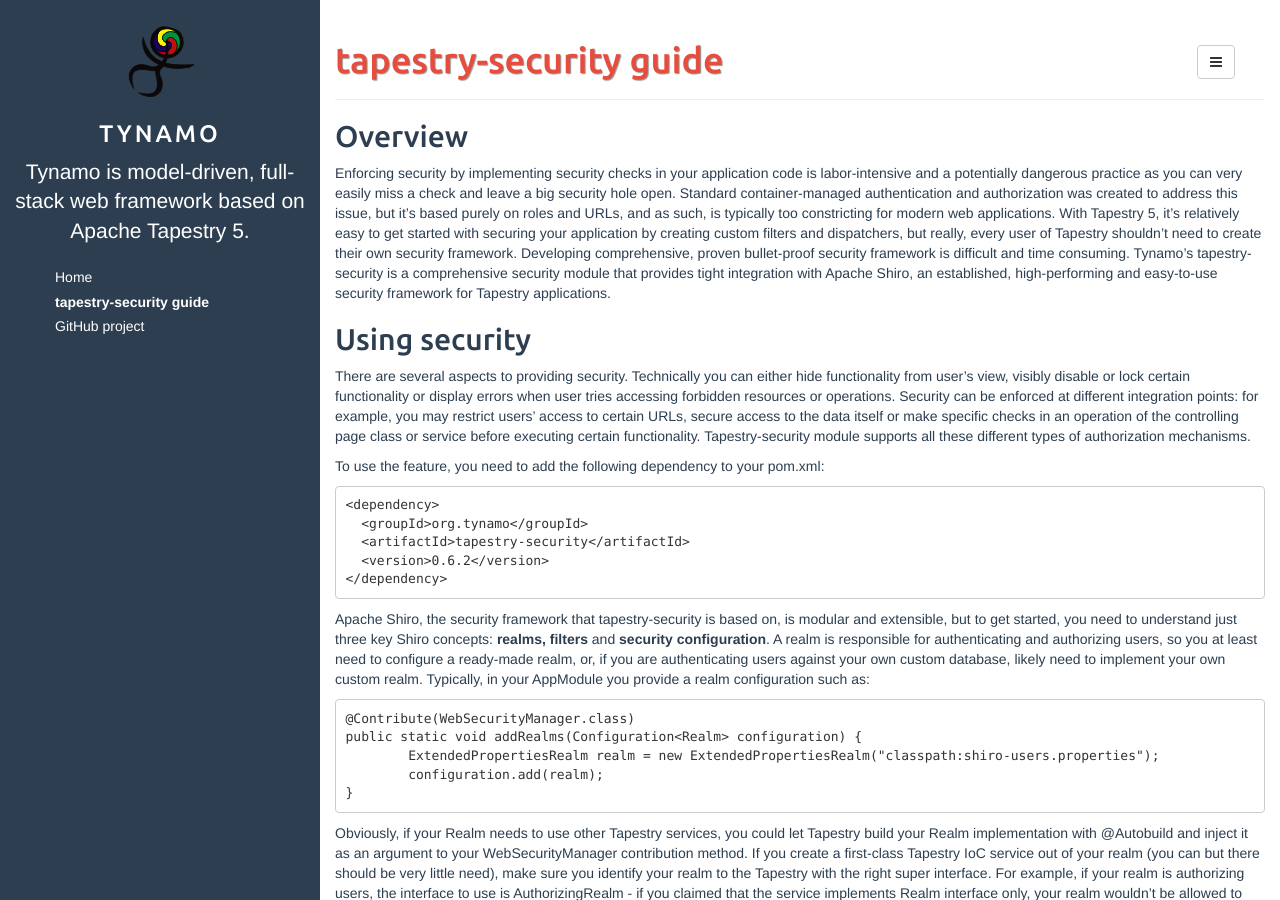
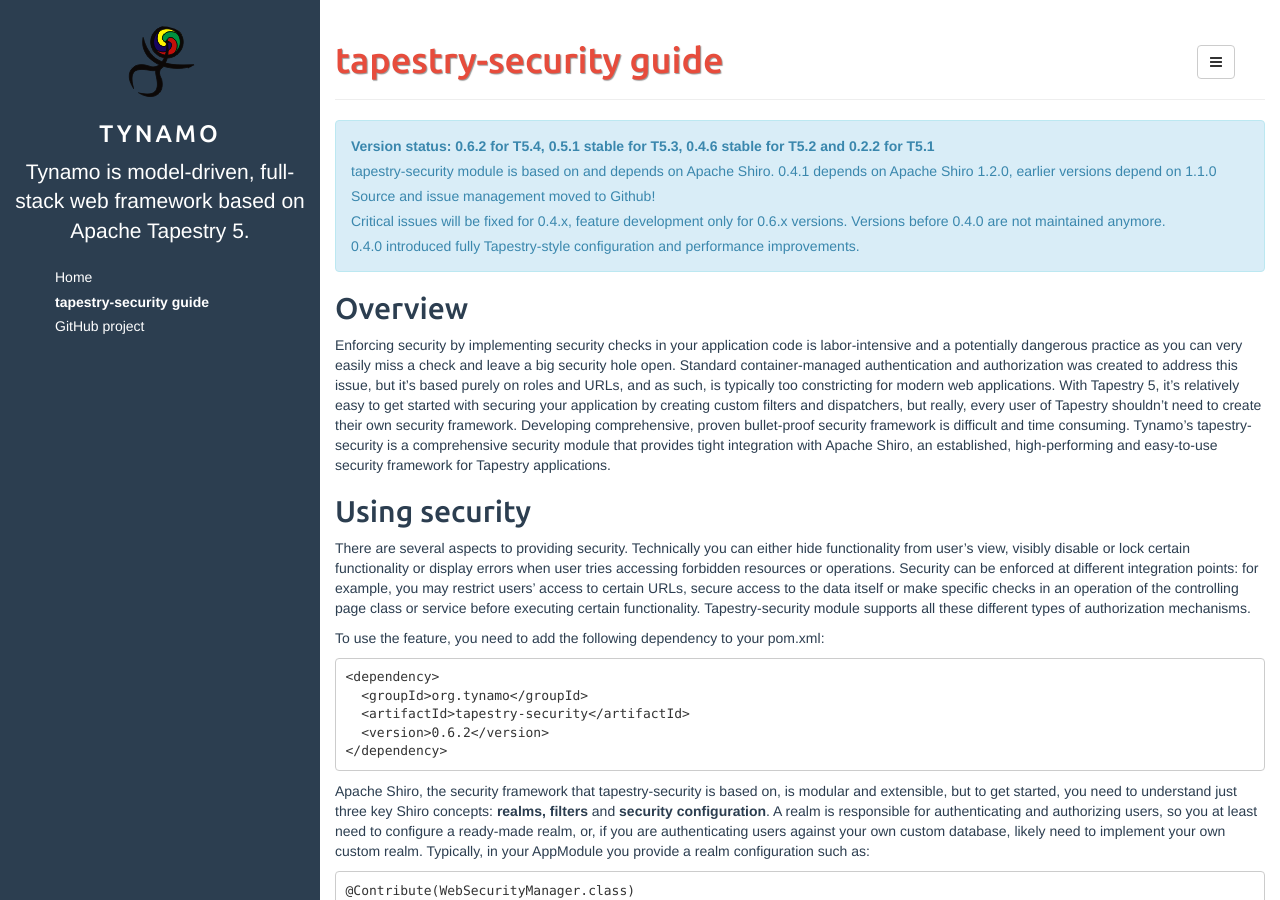
Before and after one commit to vjlamp/tynamo.github.io, a Jekyll site: the page built from tapestry-security+guide.md, in a window 1280 px wide and 900 px high. Built offline with Jekyll 4.4.1, drawn with Linux system fonts in a browser that asks for light colours; Markdown is read by kramdown in place of the engine named in the settings.

Commit message:
Change to kramdown parser for markdown, add info panel to security guide

```diff
--- a/_config.yml
+++ b/_config.yml
@@ -1,5 +1,5 @@
 # Dependencies
-markdown:         redcarpet
+markdown:         kramdown
 highlighter:      pygments
 
 # Permalinks
@@ -16,7 +16,11 @@
   name:           'Kalle Korhonen'
   url:            https://twitter.com/tynamo_org
 
-paginate:         5
+paginate: 				10 # pagination based on number of posts
+paginate_path: 		"page:num"
+exclude: 					["README.md"] # files to exclude
+highlighter: 			pygments
+
 
 # Custom vars
 version:          2.0.0
--- a/tapestry-security+guide.md
+++ b/tapestry-security+guide.md
@@ -2,6 +2,20 @@
 layout: page
 title: tapestry-security guide
 ---
+
+<div markdown="block" class="alert alert-info">
+**Version status: 0.6.2 for T5.4, 0.5.1 stable for T5.3, 0.4.6 stable for T5.2 and 0.2.2 for T5.1**
+
+tapestry-security module is based on and depends on Apache Shiro. 0.4.1 depends on Apache Shiro 1.2.0, earlier versions depend on 1.1.0
+
+Source and issue management moved to Github!
+
+Critical issues will be fixed for 0.4.x, feature development only for 0.6.x versions. Versions before 0.4.0 are not maintained anymore.
+
+0.4.0 introduced fully Tapestry-style configuration and performance improvements.
+
+</div>
+
 
 ## Overview
 
```
